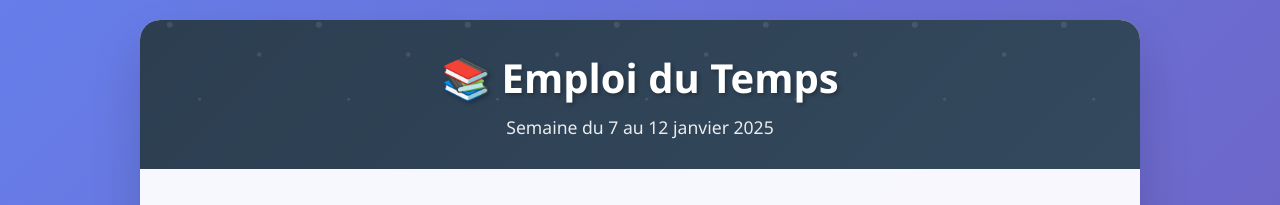
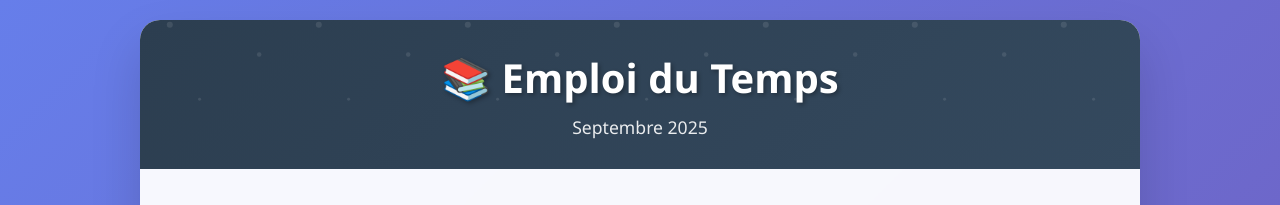
Before and after one commit to felix-atoma/TIMETABLE, a plain HTML site: page index.html in a window 1280 px wide. Shown: the top 205 px of the page. Drawn offline with Linux system fonts and the light colour scheme.

Commit message:
CHANGE THE DATE

```diff
--- a/index.html
+++ b/index.html
@@ -246,7 +246,7 @@
     <div class="container">
         <div class="header">
             <h1>📚 Emploi du Temps</h1>
-            <p>Semaine du 7 au 12 janvier 2025</p>
+            <p>Septembre 2025</p>
         </div>
 
         <div class="schedule">
```
